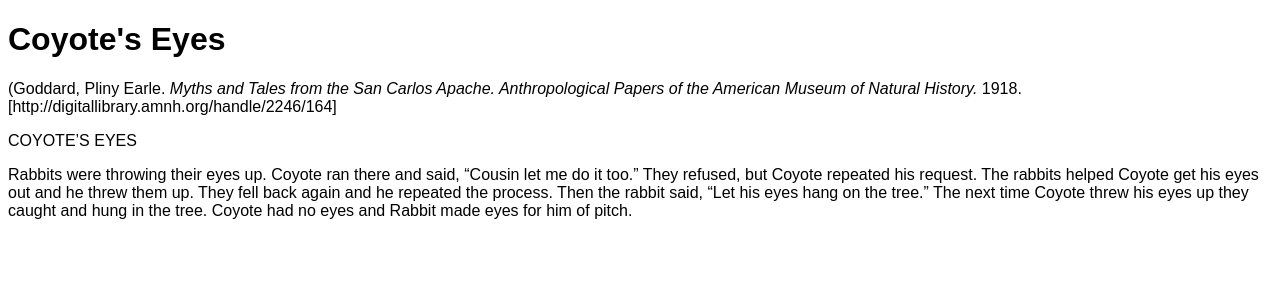
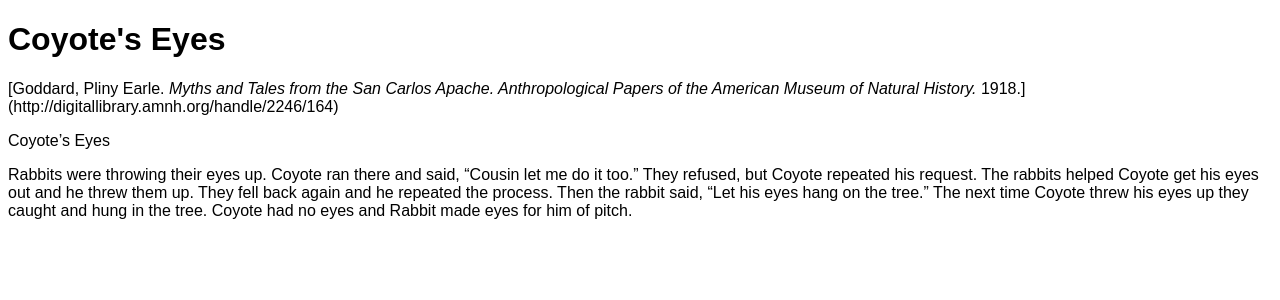
Before and after one commit to hofstra/coyote, a Jekyll site: the page built from sources/_posts/2015-08-06-goddard-sancarlos-apache-coyoye-eyes.md, in a window 1280 px wide. Shown: the top 300 px of the page. Built offline with Jekyll 4.4.1, drawn with Linux system fonts in a browser that asks for light colours.

```diff
--- a/sources/_posts/2015-08-06-goddard-sancarlos-apache-coyoye-eyes.md
+++ b/sources/_posts/2015-08-06-goddard-sancarlos-apache-coyoye-eyes.md
@@ -11,8 +11,8 @@ tags:
 - Coyote and eye juggler
 ---
 
-(Goddard, Pliny Earle. *Myths and Tales from the San Carlos Apache. Anthropological Papers of the American Museum of Natural History.* 1918. [http://digitallibrary.amnh.org/handle/2246/164]
+[Goddard, Pliny Earle. *Myths and Tales from the San Carlos Apache. Anthropological Papers of the American Museum of Natural History.* 1918.] (http://digitallibrary.amnh.org/handle/2246/164)
 
-COYOTE'S EYES
+Coyote's Eyes
 
 Rabbits were throwing their eyes up. Coyote ran there and said, "Cousin let me do it too." They refused, but Coyote repeated his request. The rabbits helped Coyote get his eyes out and he threw them up. They fell back again and he repeated the process. Then the rabbit said, "Let his eyes hang on the tree." The next time Coyote threw his eyes up they caught and hung in the tree. Coyote had no eyes and Rabbit made eyes for him of pitch.
```
